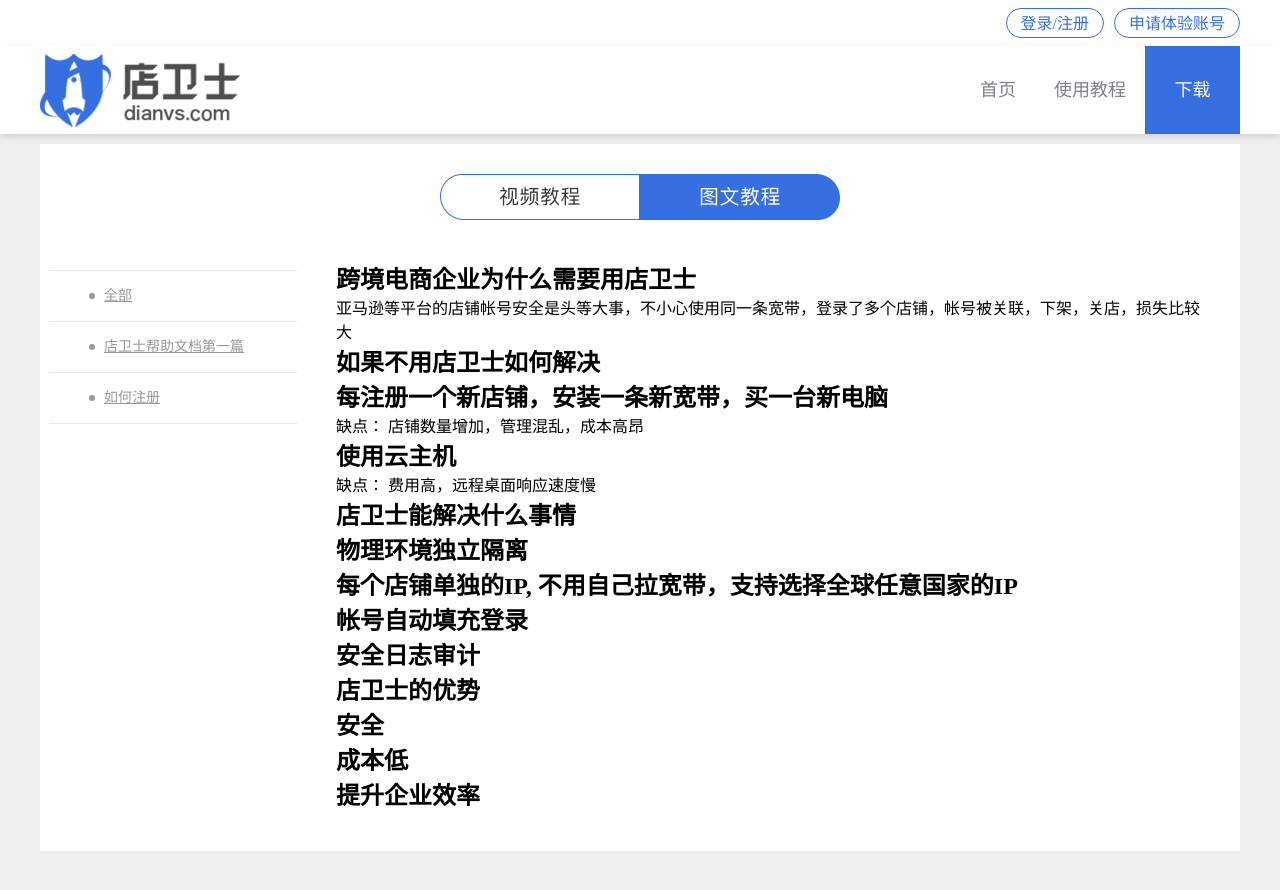
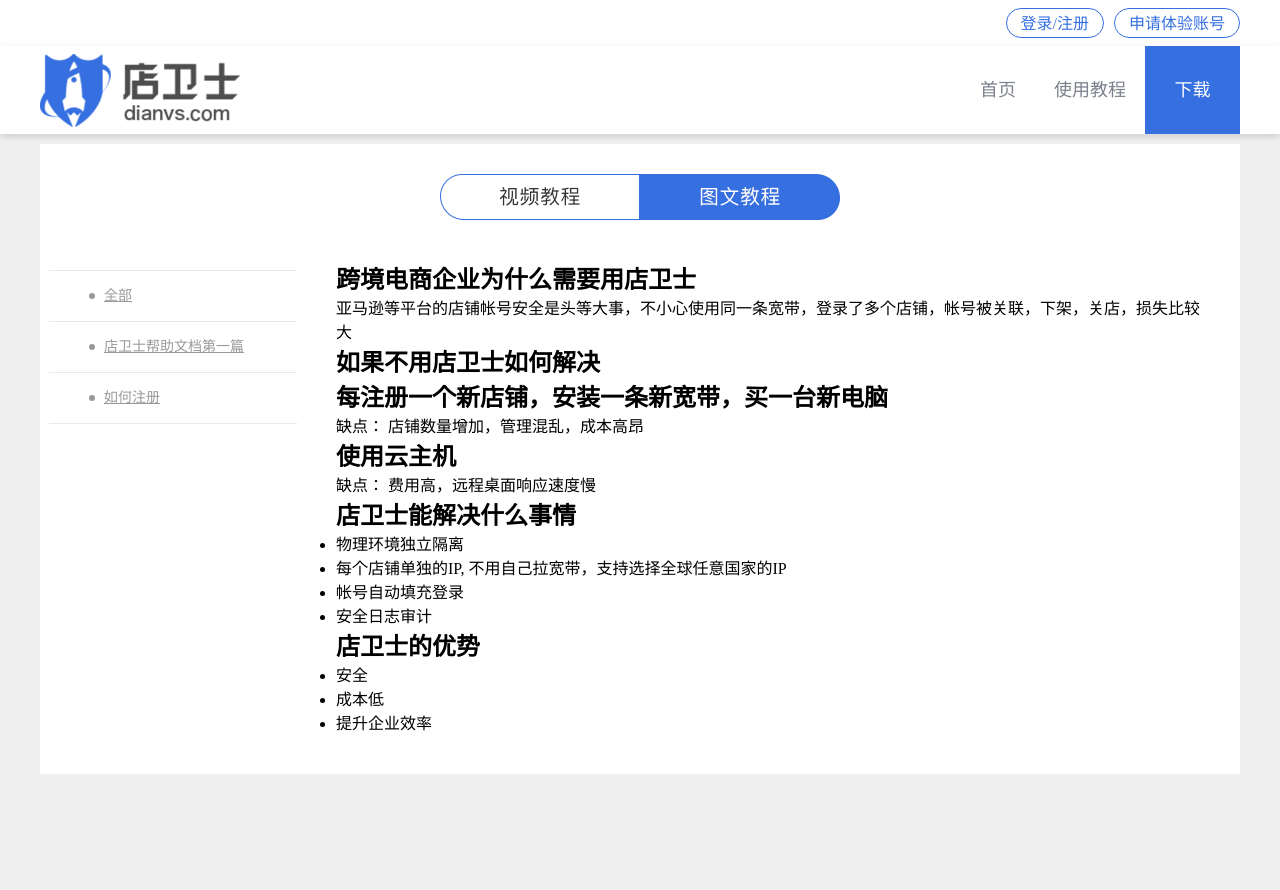
Before and after one commit to dianvs-ltd/dianvs-ltd.github.io, a Jekyll site: the page built from doc/3.md, in a window 1280 px wide and 900 px high. Shown: the top 890 px of the window. Built offline with Jekyll 4.4.1, drawn with Linux system fonts in a browser that asks for light colours.

Commit message:
Update 3.md

```diff
--- a/doc/3.md
+++ b/doc/3.md
@@ -17,12 +17,12 @@
 缺点： 费用高，远程桌面响应速度慢
 
 # 店卫士能解决什么事情
-## 物理环境独立隔离
-## 每个店铺单独的IP, 不用自己拉宽带，支持选择全球任意国家的IP
-## 帐号自动填充登录
-## 安全日志审计
+* 物理环境独立隔离
+* 每个店铺单独的IP, 不用自己拉宽带，支持选择全球任意国家的IP
+* 帐号自动填充登录
+* 安全日志审计
 
 # 店卫士的优势
-## 安全
-## 成本低
-## 提升企业效率
+* 安全
+* 成本低
+* 提升企业效率
```
